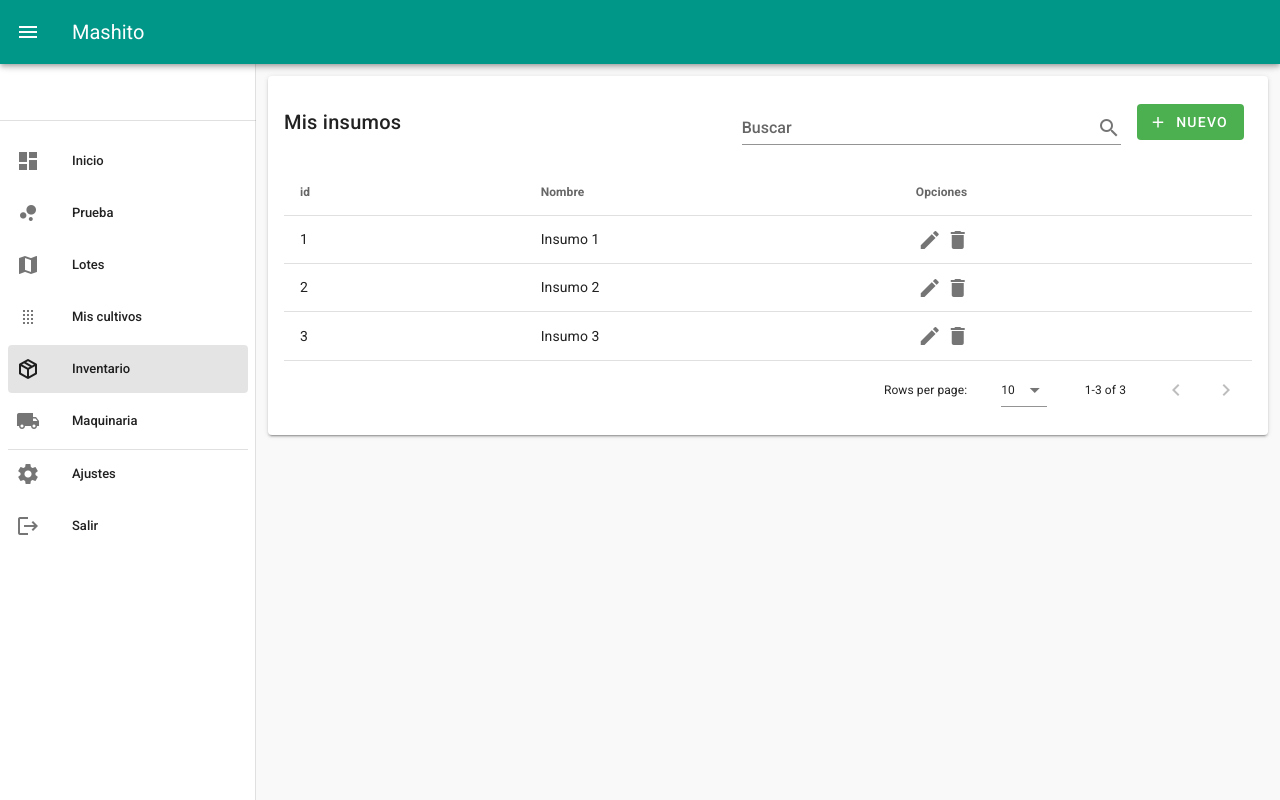
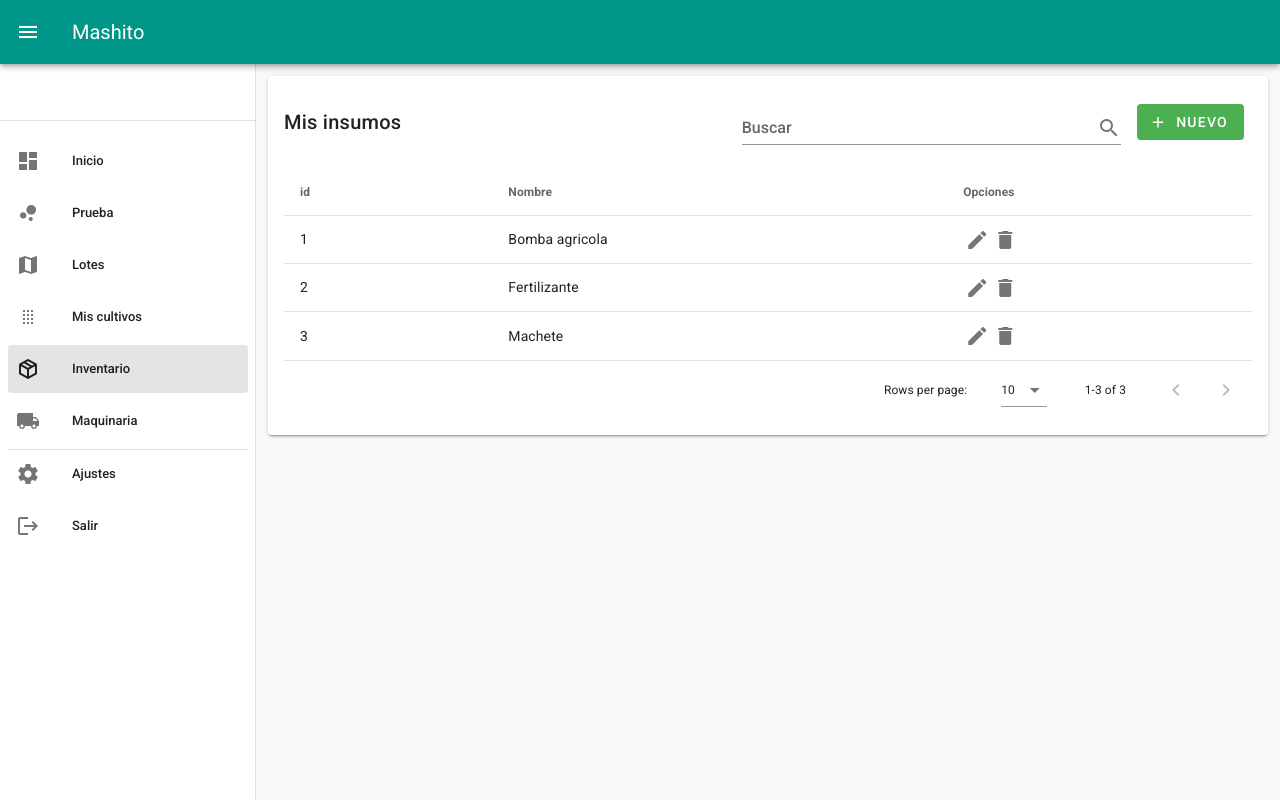
Before and after one commit to jfdelarosa/mashito, a Nuxt app: page /app/proveedor/insumo in a window 1280 px wide. Built offline with nearby package versions, Linux system fonts and the light colour scheme; a web font is replaced by a local one.

Commit message:
Update index.vue

```diff
--- a/pages/app/proveedor/insumo/index.vue
+++ b/pages/app/proveedor/insumo/index.vue
@@ -30,15 +30,15 @@ export default {
     items: [
       {
         id: 1,
-        nombre: 'Insumo 1',
+        nombre: 'Bomba agricola',
       },
       {
         id: 2,
-        nombre: 'Insumo 2',
+        nombre: 'Fertilizante',
       },
       {
         id: 3,
-        nombre: 'Insumo 3',
+        nombre: 'Machete',
       },
     ],
   }),
```
